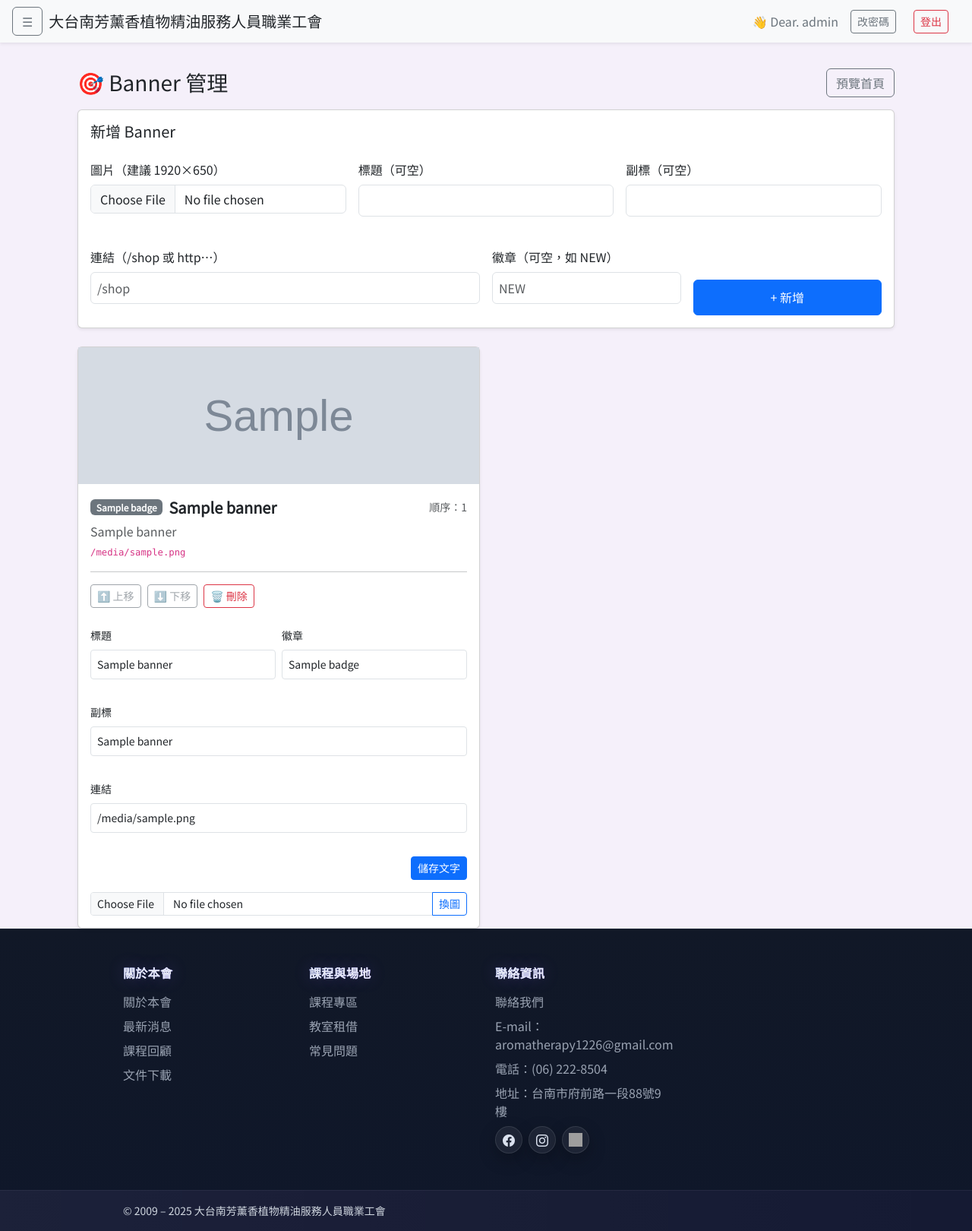
After one commit to apke091/0717, a Flask app: page /admin/banners in a window 1280 px wide. The commit adds this page. Shown: the whole page at 76% size. Run offline with Flask 3, Linux system fonts and the light colour scheme; a user stored in the database is signed in; grey boxes marked "Sample" are stand-in pictures; a database or web service that is not in the repository returns one stand-in record (values such as "Sample title"); data that the repository does not hold is empty; some libraries are stand-ins or nearby versions; grey boxes are pictures that could not be loaded.

Commit message:
更新程式功能或修正錯誤

```diff
--- a/app.py
+++ b/app.py
@@ -103,6 +103,26 @@ def resize_fit_width(img: Image.Image, width: int) -> Image.Image:
 # 最小版：若你已跑過 init_db，這裡就什麼都不做，避免缺函式報錯
 def ensure_review_tables():
     return
+
+def ensure_banners_table():
+    conn = get_db_connection()
+    with conn:
+        with conn.cursor() as cur:
+            cur.execute("""
+                CREATE TABLE IF NOT EXISTS banners (
+                    id SERIAL PRIMARY KEY,
+                    img TEXT NOT NULL,
+                    title TEXT,
+                    subtitle TEXT,
+                    link TEXT,
+                    badge TEXT,
+                    sort_order INTEGER NOT NULL DEFAULT 0,
+                    created_at TIMESTAMP DEFAULT CURRENT_TIMESTAMP
+                );
+            """)
+            cur.execute("CREATE INDEX IF NOT EXISTS idx_banners_sort ON banners(sort_order, id);")
+    conn.close()
+
 
 # ===== flash 自動判斷類別（避免忘了帶 category）======
 if not hasattr(_flask, "_original_flash"):
@@ -331,7 +351,17 @@ def admin_required(f):
 @app.route("/")
 @nocache
 def index():
-    return render_template("index.html")
+    ensure_banners_table()
+    conn = get_db_connection()
+    cur = conn.cursor(cursor_factory=RealDictCursor)
+    cur.execute("""
+        SELECT id, img, title, subtitle, link, badge
+        FROM banners
+        ORDER BY sort_order ASC, id ASC
+    """)
+    banners = cur.fetchall()
+    conn.close()
+    return render_template("index.html", banners=banners)
 
 @app.route("/about")
 def about():
@@ -506,6 +536,7 @@ def upload_file():
 
     return render_template("upload_file.html")
 
+
 @app.route("/news")
 def news():
     return render_template("news.html")
@@ -565,6 +596,148 @@ def rent():
         flash("✅ 已送出申請，請等待審核"); return redirect(url_for("rent"))
 
     return render_template("rent.html", now=datetime.now(TZ).isoformat())
+
+@app.route("/admin/banners", methods=["GET", "POST"])
+@admin_required
+def admin_banners():
+    ensure_banners_table()
+    conn = get_db_connection()
+    cur = conn.cursor(cursor_factory=RealDictCursor)
+
+    if request.method == "POST":
+        action = request.form.get("action", "")
+        bid = request.form.get("id")
+
+        # 新增
+        if action == "create":
+            file = request.files.get("image")
+            title = (request.form.get("title") or "").strip()
+            subtitle = (request.form.get("subtitle") or "").strip()
+            link = (request.form.get("link") or "").strip()
+            badge = (request.form.get("badge") or "").strip()
+
+            if not file or not file.filename:
+                conn.close(); flash("請選擇圖片", "warning"); return redirect(url_for("admin_banners"))
+            if not allowed_banner_file(file.filename):
+                conn.close(); flash("檔案僅支援 jpg/jpeg/png/webp", "danger"); return redirect(url_for("admin_banners"))
+
+            fname = gen_banner_filename(file.filename)
+            file.save(os.path.join(HERO_DIR, fname))
+
+            with conn:
+                with conn.cursor() as c2:
+                    # sort_order = 當前最大 + 1
+                    c2.execute("SELECT COALESCE(MAX(sort_order), -1) + 1 AS s FROM banners;")
+                    s = (c2.fetchone() or {}).get("s", 0)
+                    c2.execute("""
+                        INSERT INTO banners(img, title, subtitle, link, badge, sort_order)
+                        VALUES (%s,%s,%s,%s,%s,%s)
+                    """, (fname, title, subtitle, link, badge, s))
+            conn.close()
+            flash("✅ 已新增 Banner", "success")
+            return redirect(url_for("admin_banners"))
+
+        # 刪除
+        if action == "delete" and bid:
+            cur.execute("SELECT img FROM banners WHERE id=%s", (bid,))
+            row = cur.fetchone()
+            with conn:
+                with conn.cursor() as c2:
+                    c2.execute("DELETE FROM banners WHERE id=%s", (bid,))
+            conn.close()
+            # 刪檔
+            try:
+                if row and row.get("img"):
+                    os.remove(os.path.join(HERO_DIR, row["img"]))
+            except Exception:
+                pass
+            flash("🗑️ 已刪除 Banner", "success")
+            return redirect(url_for("admin_banners"))
+
+        # 排序（上 / 下）
+        if action in {"move_up", "move_down"} and bid:
+            with conn:
+                with conn.cursor(cursor_factory=RealDictCursor) as c2:
+                    c2.execute("SELECT id, sort_order FROM banners WHERE id=%s", (bid,))
+                    me = c2.fetchone()
+                    if not me:
+                        conn.close(); flash("找不到該 Banner", "danger"); return redirect(url_for("admin_banners"))
+                    if action == "move_up":
+                        c2.execute("""
+                            SELECT id, sort_order FROM banners
+                            WHERE sort_order < %s
+                            ORDER BY sort_order DESC, id DESC
+                            LIMIT 1
+                        """, (me["sort_order"],))
+                    else:
+                        c2.execute("""
+                            SELECT id, sort_order FROM banners
+                            WHERE sort_order > %s
+                            ORDER BY sort_order ASC, id ASC
+                            LIMIT 1
+                        """, (me["sort_order"],))
+                    other = c2.fetchone()
+                    if other:
+                        # 互換 sort_order
+                        c2.execute("UPDATE banners SET sort_order=%s WHERE id=%s", (other["sort_order"], me["id"]))
+                        c2.execute("UPDATE banners SET sort_order=%s WHERE id=%s", (me["sort_order"], other["id"]))
+            conn.close()
+            flash("🔀 已更新排序", "success")
+            return redirect(url_for("admin_banners"))
+
+        # 編輯文字（不換圖）
+        if action == "edit_text" and bid:
+            title = (request.form.get("title") or "").strip()
+            subtitle = (request.form.get("subtitle") or "").strip()
+            link = (request.form.get("link") or "").strip()
+            badge = (request.form.get("badge") or "").strip()
+            with conn:
+                with conn.cursor() as c2:
+                    c2.execute("""
+                        UPDATE banners
+                        SET title=%s, subtitle=%s, link=%s, badge=%s
+                        WHERE id=%s
+                    """, (title, subtitle, link, badge, bid))
+            conn.close()
+            flash("✏️ 已更新文字", "success")
+            return redirect(url_for("admin_banners"))
+
+        # 換圖
+        if action == "replace_image" and bid:
+            file = request.files.get("image")
+            if not file or not file.filename:
+                conn.close(); flash("請選擇要上傳的圖片", "warning"); return redirect(url_for("admin_banners"))
+            if not allowed_banner_file(file.filename):
+                conn.close(); flash("檔案僅支援 jpg/jpeg/png/webp", "danger"); return redirect(url_for("admin_banners"))
+
+            cur.execute("SELECT img FROM banners WHERE id=%s", (bid,))
+            old = cur.fetchone()
+            fname = gen_banner_filename(file.filename)
+            file.save(os.path.join(HERO_DIR, fname))
+
+            with conn:
+                with conn.cursor() as c2:
+                    c2.execute("UPDATE banners SET img=%s WHERE id=%s", (fname, bid))
+            conn.close()
+
+            try:
+                if old and old.get("img"):
+                    os.remove(os.path.join(HERO_DIR, old["img"]))
+            except Exception:
+                pass
+
+            flash("🖼️ 已更新圖片", "success")
+            return redirect(url_for("admin_banners"))
+
+    # GET：列表
+    cur.execute("""
+        SELECT id, img, title, subtitle, link, badge, sort_order
+        FROM banners
+        ORDER BY sort_order ASC, id ASC
+    """)
+    items = cur.fetchall()
+    conn.close()
+    return render_template("admin_banners.html", banners=items)
 
 @app.route("/api/rent/disabled_dates", methods=["GET"])
 def api_rent_disabled_dates():
@@ -1069,6 +1242,19 @@ def ensure_review_tables():
                     """)
     conn.close()
 
+# === Banner（首頁輪播）設定 ===
+HERO_DIR = os.path.join(BASE_DIR, "static", "hero")
+ALLOWED_BANNER_EXTS = {"jpg", "jpeg", "png", "webp"}
+os.makedirs(HERO_DIR, exist_ok=True)
+
+def allowed_banner_file(filename: str) -> bool:
+    return "." in filename and filename.rsplit(".", 1)[1].lower() in ALLOWED_BANNER_EXTS
+
+def gen_banner_filename(original_name: str) -> str:
+    stem = secure_filename(os.path.splitext(original_name)[0])[:40] or "banner"
+    ext = os.path.splitext(original_name)[1].lower() or ".jpg"
+    return f"{int(datetime.now(TZ).timestamp())}_{uuid.uuid4().hex[:6]}_{stem}{ext}"
+
 # 取用 /uploads 下的檔案（圖片/影片 inline，其餘下載）
 @app.route("/u/<path:relpath>")
 def serve_upload(relpath):
--- a/templates/_footer.html
+++ b/templates/_footer.html
@@ -25,20 +25,20 @@
           </ul>
         </div>
 
-        <div>
-          <h6 class="ft-title mb-3">精油商城</h6>
-          <ul class="ft-list">
-            <li><a href="/shop">所有商品</a></li>
-            <li><a href="/cart">購物車</a></li>
-            <li><a href="/contact">訂單/客服</a></li>
-          </ul>
-        </div>
+<!--        <div>-->
+<!--          <h6 class="ft-title mb-3">精油商城</h6>-->
+<!--          <ul class="ft-list">-->
+<!--            <li><a href="/shop">所有商品</a></li>-->
+<!--            <li><a href="/cart">購物車</a></li>-->
+<!--            <li><a href="/contact">訂單/客服</a></li>-->
+<!--          </ul>-->
+<!--        </div>-->
 
         <div>
           <h6 class="ft-title mb-3">聯絡資訊</h6>
           <ul class="ft-list">
             <li><a href="/contact">聯絡我們</a></li>
-            <li><span class="text-muted">E-mail：info@tn-aroma.org</span></li>
+            <li><span class="text-muted">E-mail：aromatherapy1226@gmail.com</span></li>
             <li><span class="text-muted">電話：(06) 222-8504</span></li>
             <li><span class="text-muted">地址：台南市府前路一段88號9樓</span></li>
           </ul>
--- /dev/null
+++ b/templates/admin_banners.html
@@ -0,0 +1,130 @@
+{% extends "base.html" %}
+{% block title %}Banner 管理{% endblock %}
+{% block content %}
+<div class="container" style="margin-top:90px;max-width:1100px">
+
+  <div class="d-flex align-items-center justify-content-between mb-3">
+    <h3 class="m-0">🎯 Banner 管理</h3>
+    <a href="{{ url_for('index') }}" target="_blank" class="btn btn-outline-secondary">預覽首頁</a>
+  </div>
+
+  <!-- 新增 -->
+  <div class="card shadow-sm mb-4">
+    <div class="card-body">
+      <h5 class="card-title mb-3">新增 Banner</h5>
+      <form method="post" enctype="multipart/form-data" class="row g-3">
+        <input type="hidden" name="action" value="create">
+        <div class="col-md-4">
+          <label class="form-label">圖片（建議 1920×650）</label>
+          <input type="file" name="image" class="form-control" accept=".jpg,.jpeg,.png,.webp" required>
+        </div>
+        <div class="col-md-4">
+          <label class="form-label">標題（可空）</label>
+          <input type="text" name="title" class="form-control">
+        </div>
+        <div class="col-md-4">
+          <label class="form-label">副標（可空）</label>
+          <input type="text" name="subtitle" class="form-control">
+        </div>
+        <div class="col-md-6">
+          <label class="form-label">連結（/shop 或 http…）</label>
+          <input type="text" name="link" class="form-control" placeholder="/shop">
+        </div>
+        <div class="col-md-3">
+          <label class="form-label">徽章（可空，如 NEW）</label>
+          <input type="text" name="badge" class="form-control" placeholder="NEW">
+        </div>
+        <div class="col-md-3 d-grid">
+          <label class="form-label invisible">提交</label>
+          <button class="btn btn-primary">+ 新增</button>
+        </div>
+      </form>
+    </div>
+  </div>
+
+  <!-- 列表 -->
+  <div class="row g-3">
+    {% for b in banners %}
+    <div class="col-md-6">
+      <div class="card h-100 shadow-sm">
+        <div class="ratio" style="--bs-aspect-ratio:34%;">
+          <img src="{{ url_for('static', filename='hero/' ~ b.img) }}" class="w-100 h-100" style="object-fit:cover">
+        </div>
+        <div class="card-body">
+          <div class="d-flex align-items-center justify-content-between">
+            <div class="d-flex align-items-center gap-2">
+              {% if b.badge %}<span class="badge bg-secondary">{{ b.badge }}</span>{% endif %}
+              <strong class="fs-5">{{ b.title or '（無標題）' }}</strong>
+            </div>
+            <small class="text-muted">順序：{{ loop.index }}</small>
+          </div>
+          <div class="text-muted mt-1">{{ b.subtitle }}</div>
+          {% if b.link %}<div class="small mt-1"><code>{{ b.link }}</code></div>{% endif %}
+
+          <hr>
+
+          <!-- 排序 & 刪除 -->
+          <div class="d-flex gap-2 mb-3">
+            <form method="post">
+              <input type="hidden" name="action" value="move_up">
+              <input type="hidden" name="id" value="{{ b.id }}">
+              <button class="btn btn-outline-secondary btn-sm" {% if loop.first %}disabled{% endif %}>⬆️ 上移</button>
+            </form>
+            <form method="post">
+              <input type="hidden" name="action" value="move_down">
+              <input type="hidden" name="id" value="{{ b.id }}">
+              <button class="btn btn-outline-secondary btn-sm" {% if loop.last %}disabled{% endif %}>⬇️ 下移</button>
+            </form>
+            <form method="post" onsubmit="return confirm('確定要刪除？此動作會同時刪除圖片檔。')">
+              <input type="hidden" name="action" value="delete">
+              <input type="hidden" name="id" value="{{ b.id }}">
+              <button class="btn btn-outline-danger btn-sm">🗑️ 刪除</button>
+            </form>
+          </div>
+
+          <!-- 編輯文字 -->
+          <form method="post" class="row g-2">
+            <input type="hidden" name="action" value="edit_text">
+            <input type="hidden" name="id" value="{{ b.id }}">
+            <div class="col-md-6">
+              <label class="form-label small">標題</label>
+              <input type="text" name="title" class="form-control form-control-sm" value="{{ b.title }}">
+            </div>
+            <div class="col-md-6">
+              <label class="form-label small">徽章</label>
+              <input type="text" name="badge" class="form-control form-control-sm" value="{{ b.badge }}">
+            </div>
+            <div class="col-12">
+              <label class="form-label small">副標</label>
+              <input type="text" name="subtitle" class="form-control form-control-sm" value="{{ b.subtitle }}">
+            </div>
+            <div class="col-12">
+              <label class="form-label small">連結</label>
+              <input type="text" name="link" class="form-control form-control-sm" value="{{ b.link }}">
+            </div>
+            <div class="col-12 d-flex justify-content-end">
+              <button class="btn btn-primary btn-sm mt-2">儲存文字</button>
+            </div>
+          </form>
+
+          <!-- 換圖 -->
+          <form method="post" enctype="multipart/form-data" class="mt-3">
+            <input type="hidden" name="action" value="replace_image">
+            <input type="hidden" name="id" value="{{ b.id }}">
+            <div class="input-group input-group-sm">
+              <input type="file" name="image" class="form-control" accept=".jpg,.jpeg,.png,.webp" required>
+              <button class="btn btn-outline-primary">換圖</button>
+            </div>
+          </form>
+        </div>
+      </div>
+    </div>
+    {% endfor %}
+  </div>
+
+  {% if banners|length == 0 %}
+  <div class="text-center text-muted my-5">目前沒有 Banner，請先新增。</div>
+  {% endif %}
+
+</div>
+{% endblock %}
--- a/templates/admin_reviews.html
+++ b/templates/admin_reviews.html
@@ -20,7 +20,7 @@
         <input class="form-control" name="name" placeholder="例如：實作課 / 講座 / 作品展" required>
       </div>
       <div class="col-auto">
-        <button class="btn btn-brand btn-icon"><i class="bi bi-plus-lg"></i> 新增分類</button>
+        <button class="btn btn-outline-secondary btn-sm btn-icon"><i class="bi bi-plus-lg"></i> 新增分類</button>
       </div>
     </div>
   </form>
@@ -58,7 +58,7 @@
         <div class="form-hint">建議 16:9，JPG/PNG/WEBP 皆可。</div>
       </div>
       <div class="col-12">
-        <button class="btn btn-brand btn-icon"><i class="bi bi-plus-circle"></i> 新增回顧</button>
+        <button class="btn btn-outline-secondary btn-sm btn-icon"><i class="bi bi-plus-circle"></i> 新增回顧</button>
       </div>
     </div>
   </form>
--- a/templates/navbar.html
+++ b/templates/navbar.html
@@ -38,7 +38,7 @@
       <li class="nav-item"><a class="nav-link" href="{{ url_for('downloads') }}">下載專區</a></li>
       <li class="nav-item"><a class="nav-link" href="{{ url_for('rent') }}">教室租借</a></li>
       <li class="nav-item"><a class="nav-link" href="{{ url_for('contact') }}">聯絡我們</a></li>
-      <li class="nav-item"><a class="nav-link" href="{{ url_for('shop') }}">精油商城</a></li>
+<!--      <li class="nav-item"><a class="nav-link" href="{{ url_for('shop') }}">精油商城</a></li>-->
       <li class="nav-item"><a class="nav-link" href="{{ url_for('courses') }}">課程專區</a></li>
 
       <!-- ✅ 把原本課程專區改成課程回顧 -->
@@ -70,7 +70,8 @@
               <li class="nav-item"><a class="nav-link" href="{{ url_for('edit_about') }}">編輯關於</a></li>
               <li class="nav-item"><a class="nav-link" href="{{ url_for('manage_courses') }}">課程資訊</a></li>
               <!-- ✅ 新增課程回顧管理 -->
-              <li class="nav-item"><a class="nav-link" href="{{ url_for('admin_reviews') }}">課程回顧管理</a></li>
+                <li class="nav-item"><a class="nav-link" href="{{ url_for('admin_reviews') }}">課程回顧管理</a></li>
+                <li class="nav-item"><a class="nav-link" href="{{ url_for('admin_banners') }}">Banner 管理</a></li>
             </ul>
           </div>
         </li>
@@ -80,16 +81,16 @@
        {% if session.get("username") %}
       <hr>
       <!-- 購物車 -->
-      <ul class="nav flex-column mb-3">
-        <li class="nav-item">
-          <a class="nav-link d-inline-flex align-items-center" href="{{ url_for('cart') }}" id="cartLink">
-            🛒 購物車
-            {% if (cart_count|int) > 0 %}
-              <span class="ms-1 cart-badge">{{ (cart_count|int) if (cart_count|int) <= 99 else '99+' }}</span>
-            {% endif %}
-          </a>
-        </li>
-      </ul>
+<!--      <ul class="nav flex-column mb-3">-->
+<!--        <li class="nav-item">-->
+<!--          <a class="nav-link d-inline-flex align-items-center" href="{{ url_for('cart') }}" id="cartLink">-->
+<!--            🛒 購物車-->
+<!--            {% if (cart_count|int) > 0 %}-->
+<!--              <span class="ms-1 cart-badge">{{ (cart_count|int) if (cart_count|int) <= 99 else '99+' }}</span>-->
+<!--            {% endif %}-->
+<!--          </a>-->
+<!--        </li>-->
+<!--      </ul>-->
     {% endif %}
 
   </div>
```
Also changed, not shown: templates/index.html (+32 -18 lines), static/hero/1767079797_8d84ac_LINE_ALBUM_1141022-_251210_17.jpg (added), static/hero/1767085195_da35f0_LINE_ALBUM_1141022-_251210_7.jpg (added), static/hero/1767147034_40dafb_LINE_ALBUM_1141022-_251210_6.jpg (added), 1 other file.
